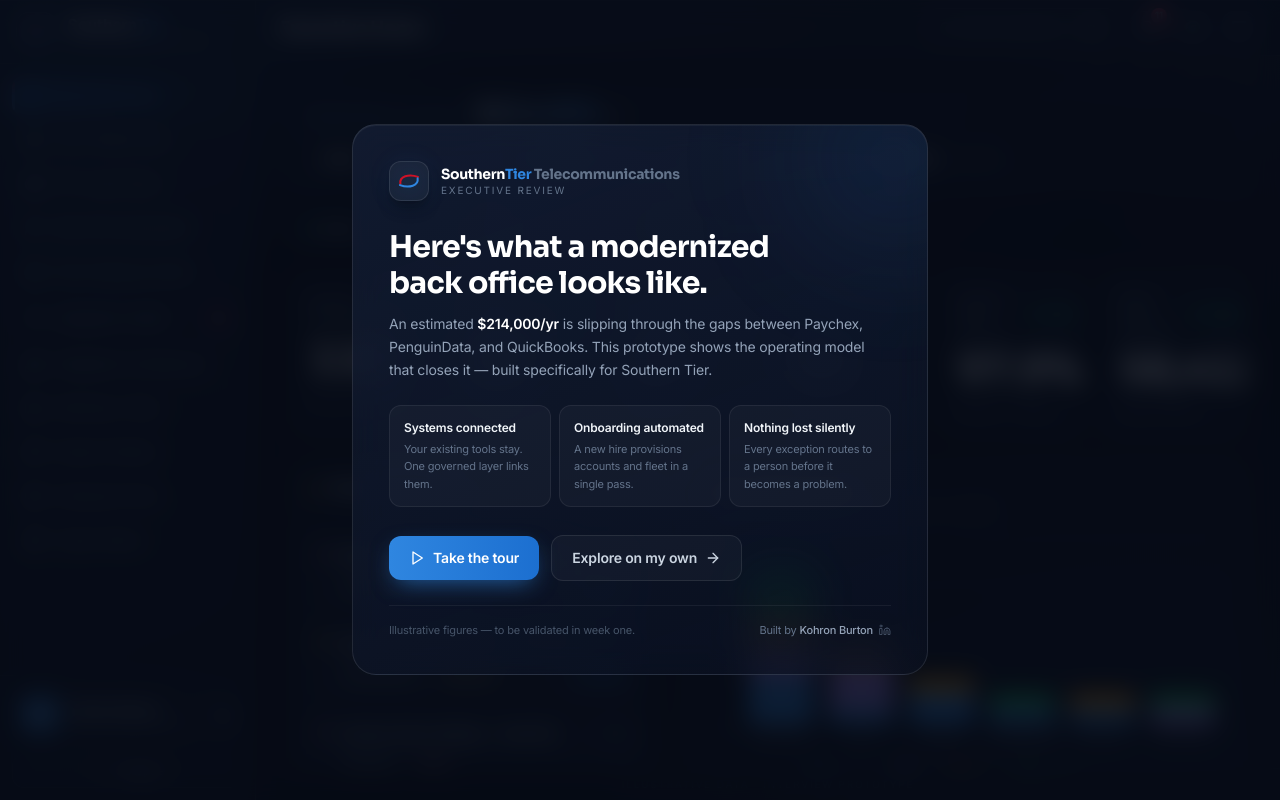
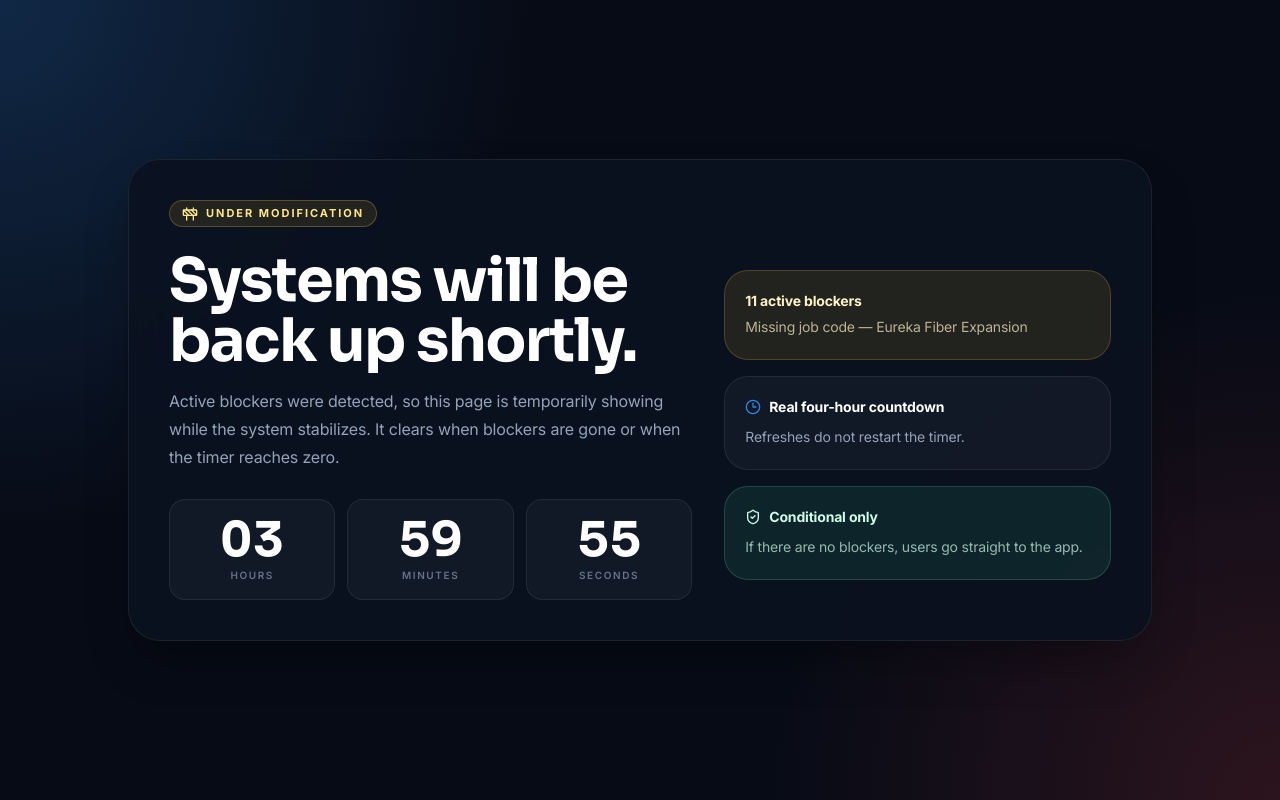
Before and after one commit to miamicreme/STTOne, a Next.js app: page / in a window 1280 px wide. Built offline with nearby package versions, Linux system fonts and the light colour scheme.

Commit message:
Show countdown hold page when blockers exist

```diff
--- a/src/App.tsx
+++ b/src/App.tsx
@@ -8,6 +8,7 @@
 import { TourController } from './components/TourController'
 import { CommandPalette } from './components/CommandPalette'
 import { WelcomeScreen } from './components/WelcomeScreen'
+import { SystemHoldPage } from './components/SystemHoldPage'
 import { ExecutiveHome } from './views/ExecutiveHome'
 import { CEOBoardView } from './views/CEOBoardView'
 import { Architecture } from './views/Architecture'
@@ -21,7 +22,7 @@
 import { STTLeadFinder } from './views/STTLeadFinder'
 
 function Shell() {
-  const { page, boardroomMode } = useApp()
+  const { page, boardroomMode, exceptions } = useApp()
   const scrollRef = useRef<HTMLDivElement>(null)
 
   // Each view starts at the top — switching pages never inherits the previous
@@ -29,6 +30,11 @@
   useEffect(() => {
     scrollRef.current?.scrollTo({ top: 0 })
   }, [page])
+
+  const blockerHold = <SystemHoldPage blockers={exceptions} />
+  if (blockerHold.type) {
+    return blockerHold
+  }
 
   const renderPage = () => {
     switch (page as string) {
```
